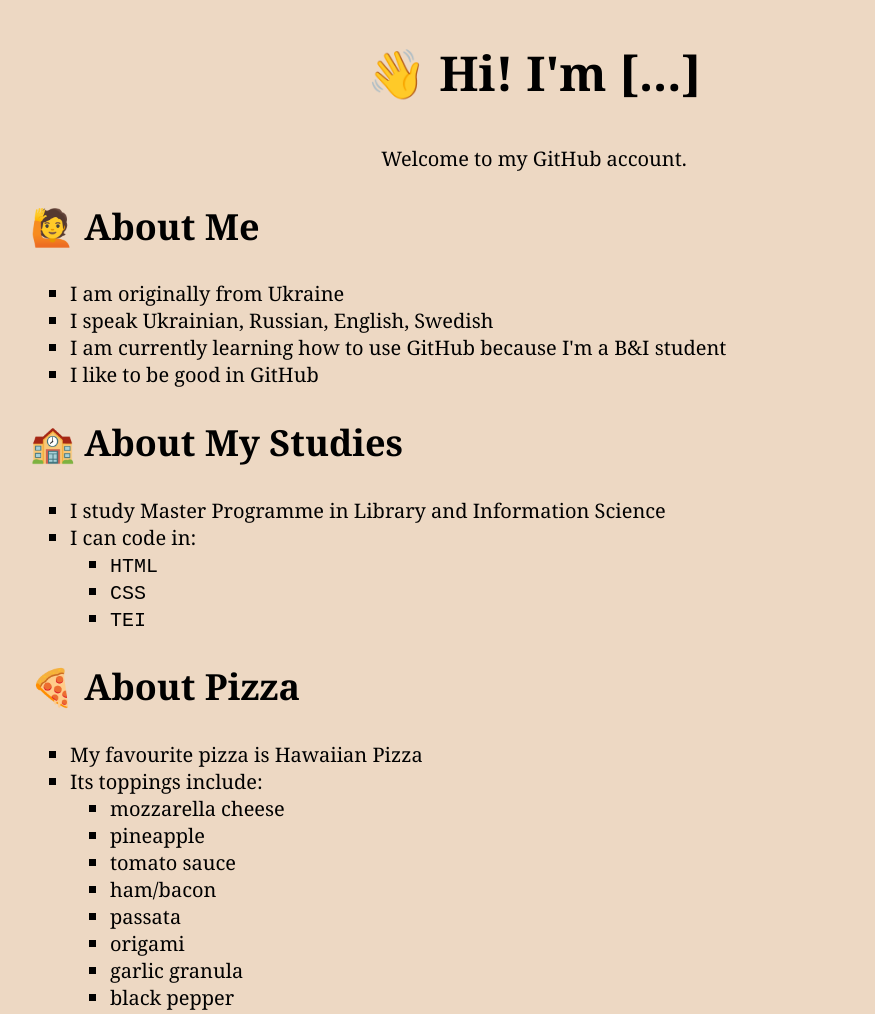
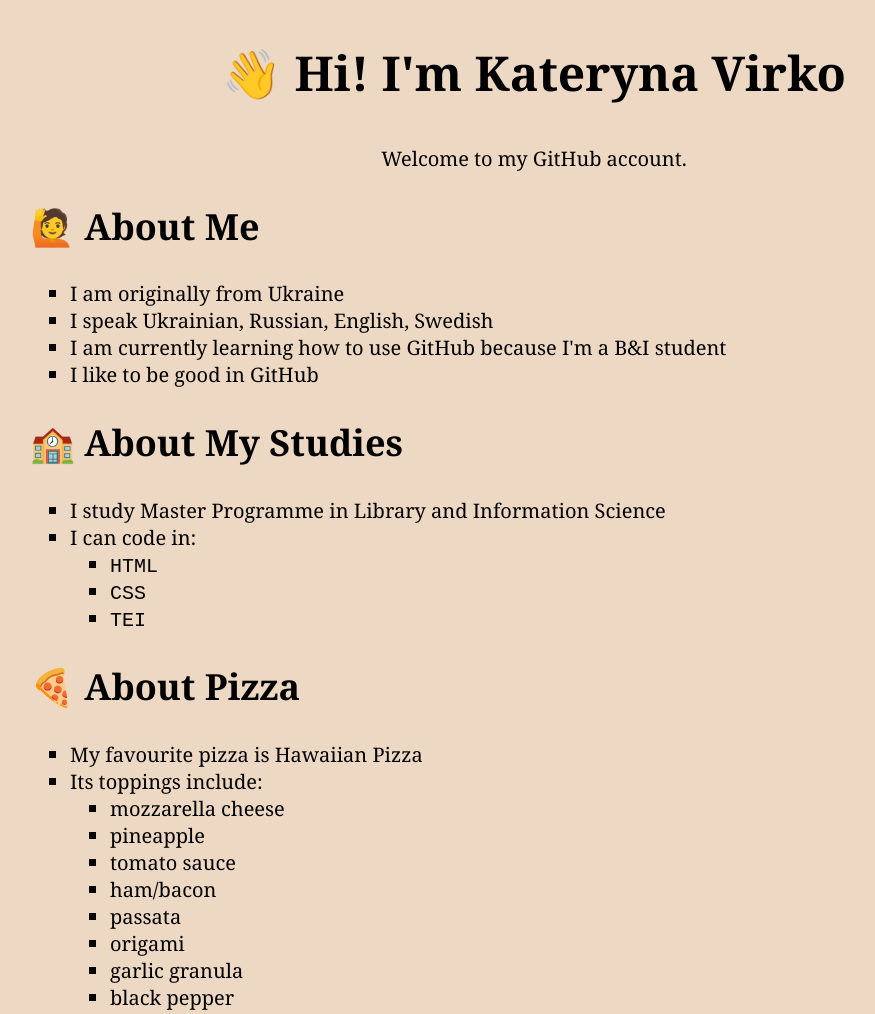
Before and after one commit to katerynavirko/My-homepage, a plain HTML site: page index.html in a window 1280 px wide. Shown: the whole page, without its empty margins (106-981 px from the left). Drawn offline with Linux system fonts and the light colour scheme.

Commit message:
Update index.html

```diff
--- a/index.html
+++ b/index.html
@@ -7,7 +7,7 @@
     </head>
     <body>
         <article>
-        <h1>&#128075; Hi! I'm [...]</h1>
+        <h1>&#128075; Hi! I'm Kateryna Virko</h1>
         <p>
             Welcome to my GitHub account.
         </p>
```
